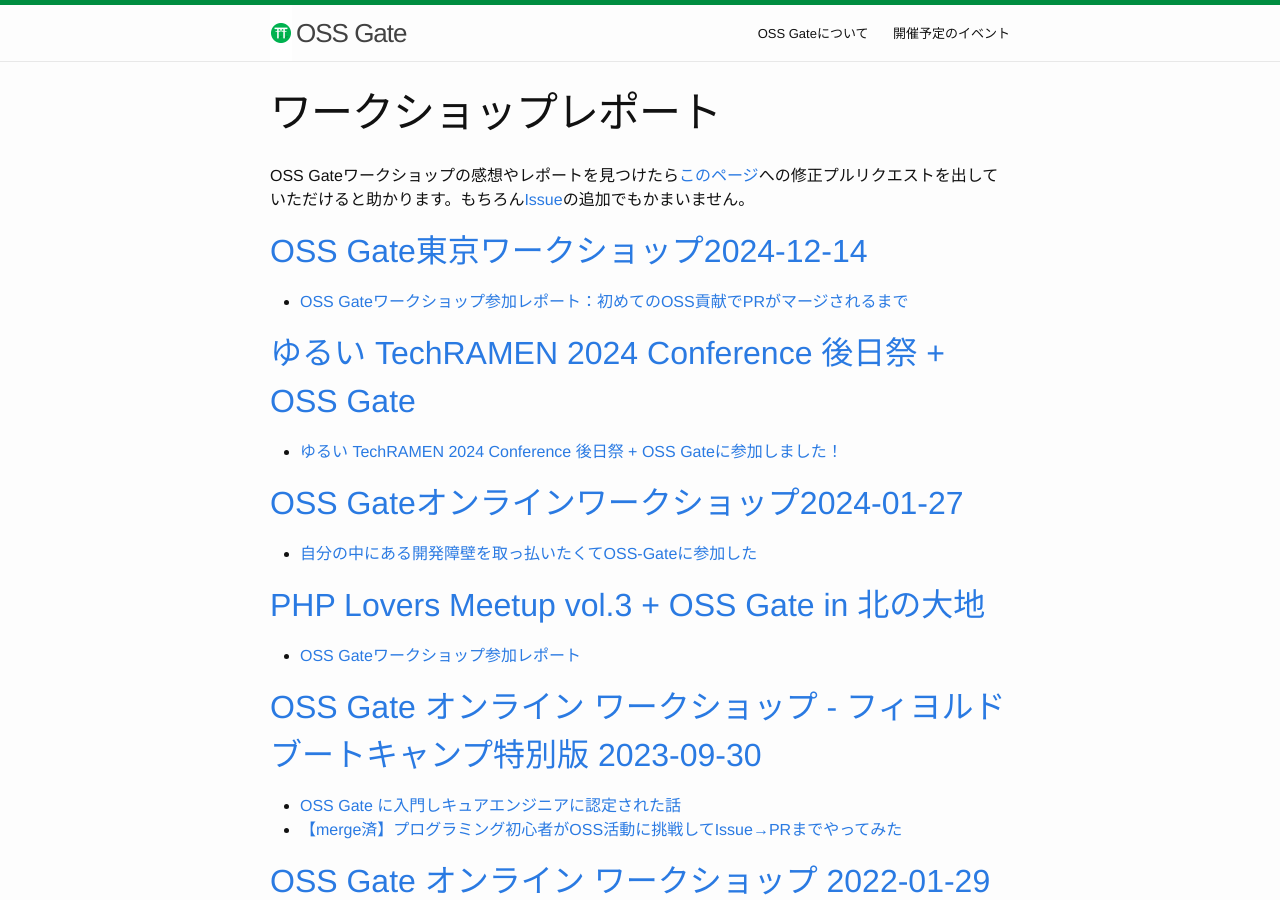
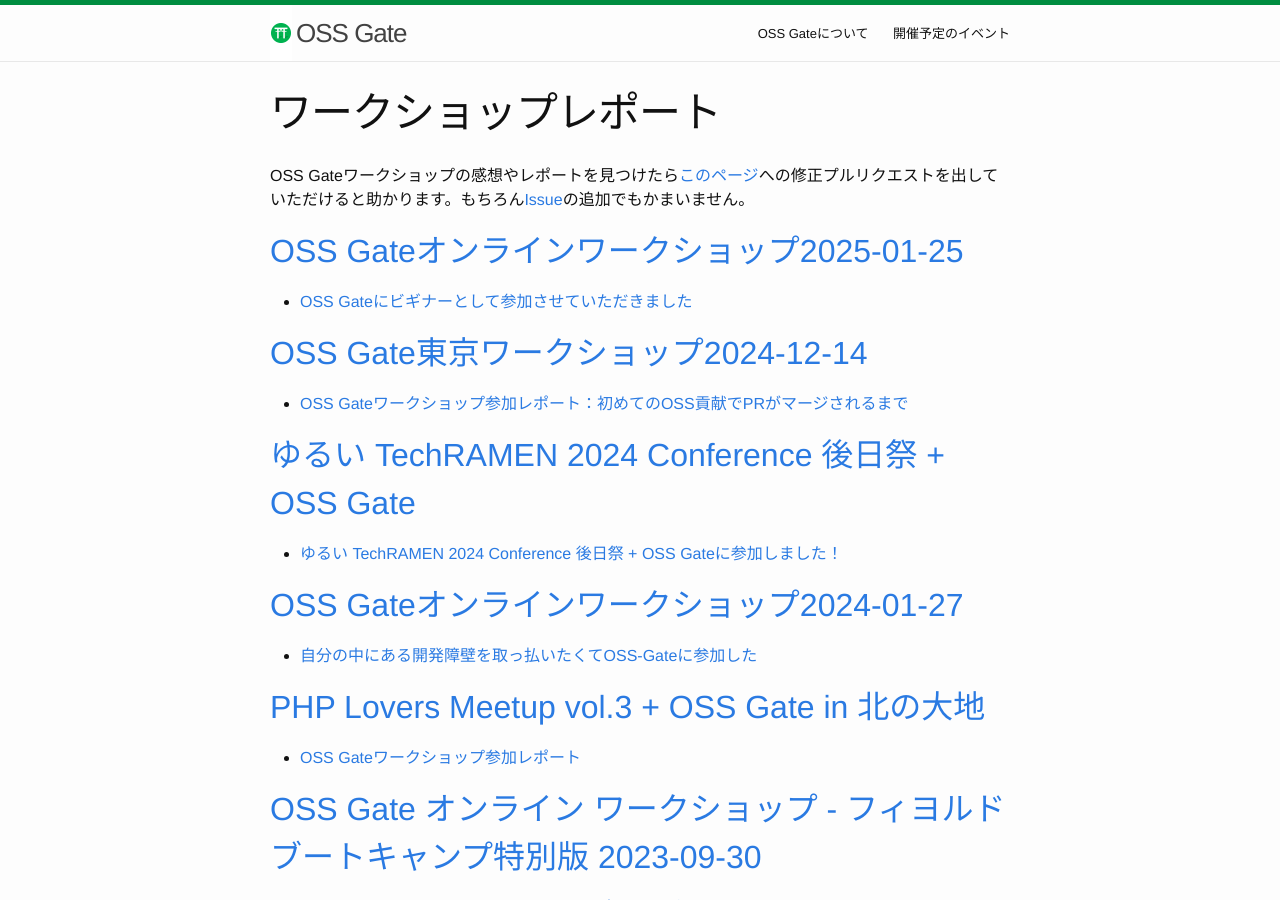
Before and after one commit to oss-gate/oss-gate.github.io, a Jekyll site: the page built from workshop/report.md, in a window 1280 px wide and 900 px high. Built offline with Jekyll 4.4.1, drawn with Linux system fonts in a browser that asks for light colours; comment, search, counter and statistics services are not loaded.

Commit message:
Add a report for the workshop on 2025-01-25 (#124)

```diff
--- a/workshop/report.md
+++ b/workshop/report.md
@@ -4,6 +4,9 @@
 ---
 
 OSS Gateワークショップの感想やレポートを見つけたら[このページ](https://github.com/oss-gate/oss-gate.github.io/blob/master/workshop/report.md)への修正プルリクエストを出していただけると助かります。もちろん[Issue](https://github.com/oss-gate/oss-gate.github.io/issues)の追加でもかまいません。
+
+## [OSS Gateオンラインワークショップ2025-01-25](https://oss-gate.doorkeeper.jp/events/178089)
+  * [OSS Gateにビギナーとして参加させていただきました](https://orematopee.hatenablog.com/entry/2025/01/26/035809)
 
 ## [OSS Gate東京ワークショップ2024-12-14](https://oss-gate.doorkeeper.jp/events/178087)
   * [OSS Gateワークショップ参加レポート：初めてのOSS貢献でPRがマージされるまで](https://qiita.com/ymat19/items/95d09cafd495908f2c77)
```
